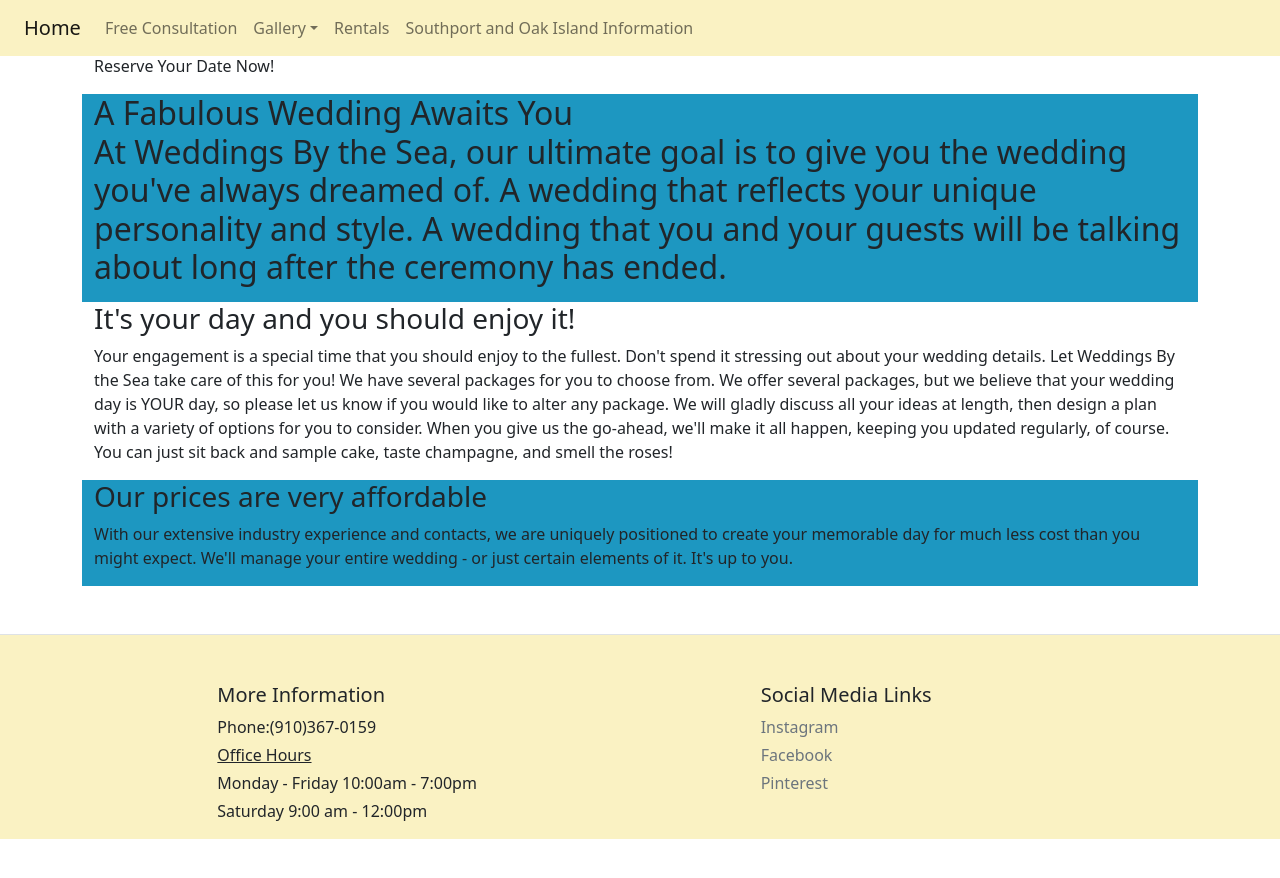
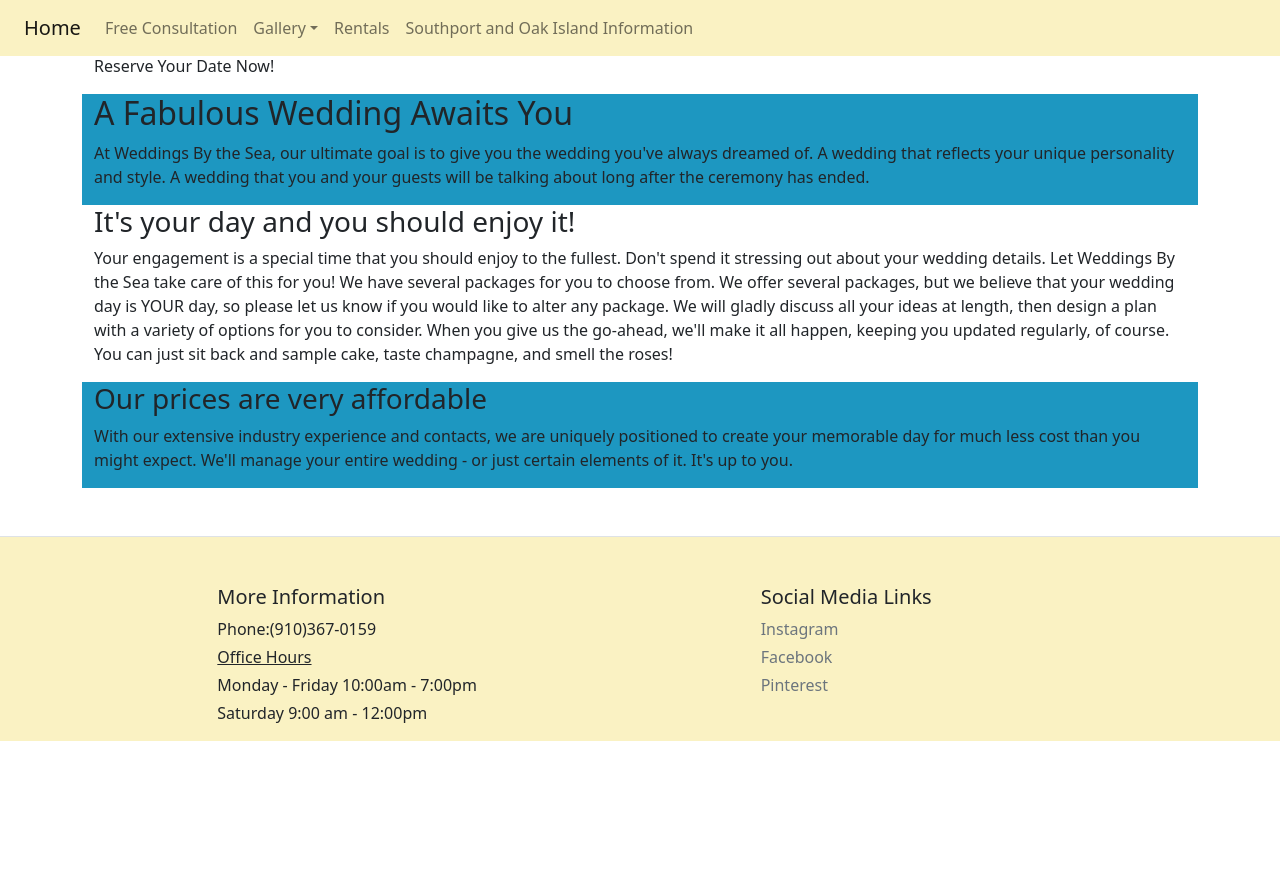
Before and after one commit to weddingsbytheseanc/weddingsbytheseanc.github.io, a Jekyll site: the page built from index.html, in a window 1280 px wide. Shown: the top 878 px of the page. Built offline with Jekyll 4.4.1, drawn with Linux system fonts in a browser that asks for light colours; nearby versions of some CDN libraries; library files that are not in the unit come from our copies.

```diff
--- a/index.html
+++ b/index.html
@@ -7,7 +7,7 @@ title: Weddings By The Sea NC Home Page
   <p>Reserve Your Date Now!</p>
 </div>
 <div class="container" style="background-color: #1D97C1;">
-  <h2>A Fabulous Wedding Awaits You
+  <h2>A Fabulous Wedding Awaits You</h2>
   <p>At Weddings By the Sea, our ultimate goal is to give you the wedding you've always dreamed of. A wedding that reflects your unique personality and style. A wedding that you and your guests will be talking about long after the ceremony has ended.</p>
 </div>
 <div class="container" style="background-color: #FFFFFF;">
```
